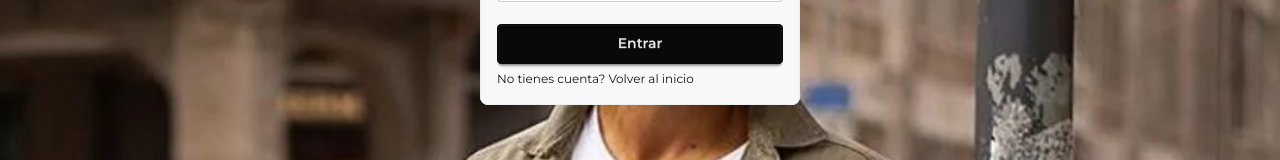
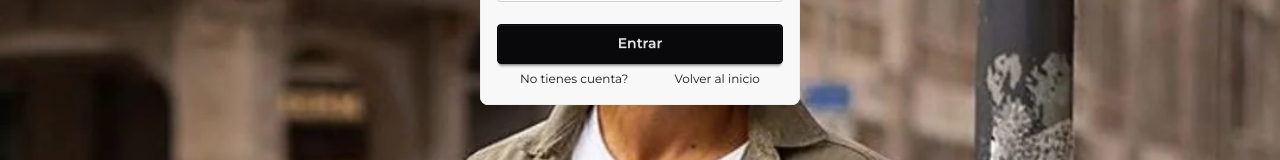
Before and after one commit to Jason-AML/4YouPage, a React (Vite) app: page /4YouPage/login in a window 1280 px wide. Shown: the part 437-597 px from the top of the page. Built offline with nearby package versions, Linux system fonts and the light colour scheme; no server answers.

Commit message:
style: espaciado entre links

```diff
--- a/src/pages/Login.jsx
+++ b/src/pages/Login.jsx
@@ -41,7 +41,7 @@ export const Login = () => {
         <button className="btn btn-neutral mt-4" onClick={handleLogin}>
           Entrar
         </button>
-        <span>
+        <span className="flex justify-around">
           <Link to="/register">No tienes cuenta?</Link>
           <Link to="/"> Volver al inicio</Link>
         </span>
```
